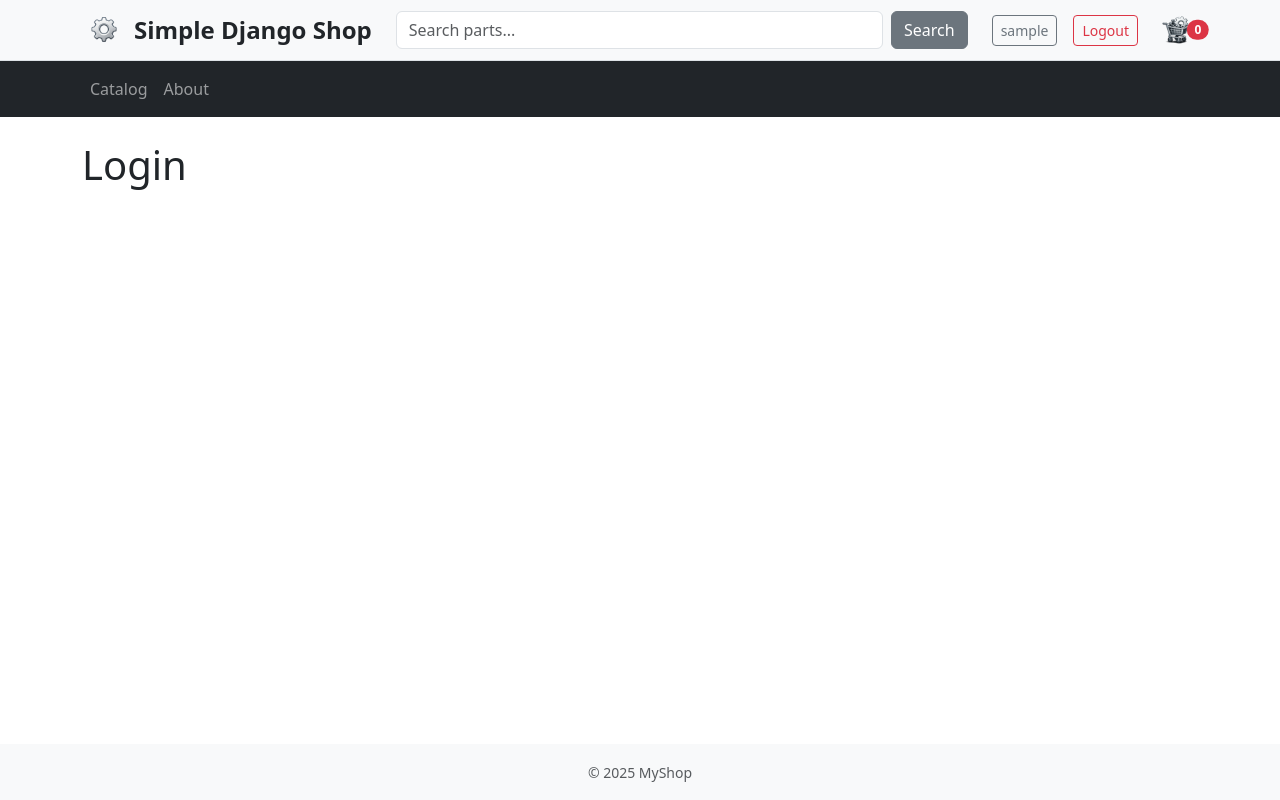
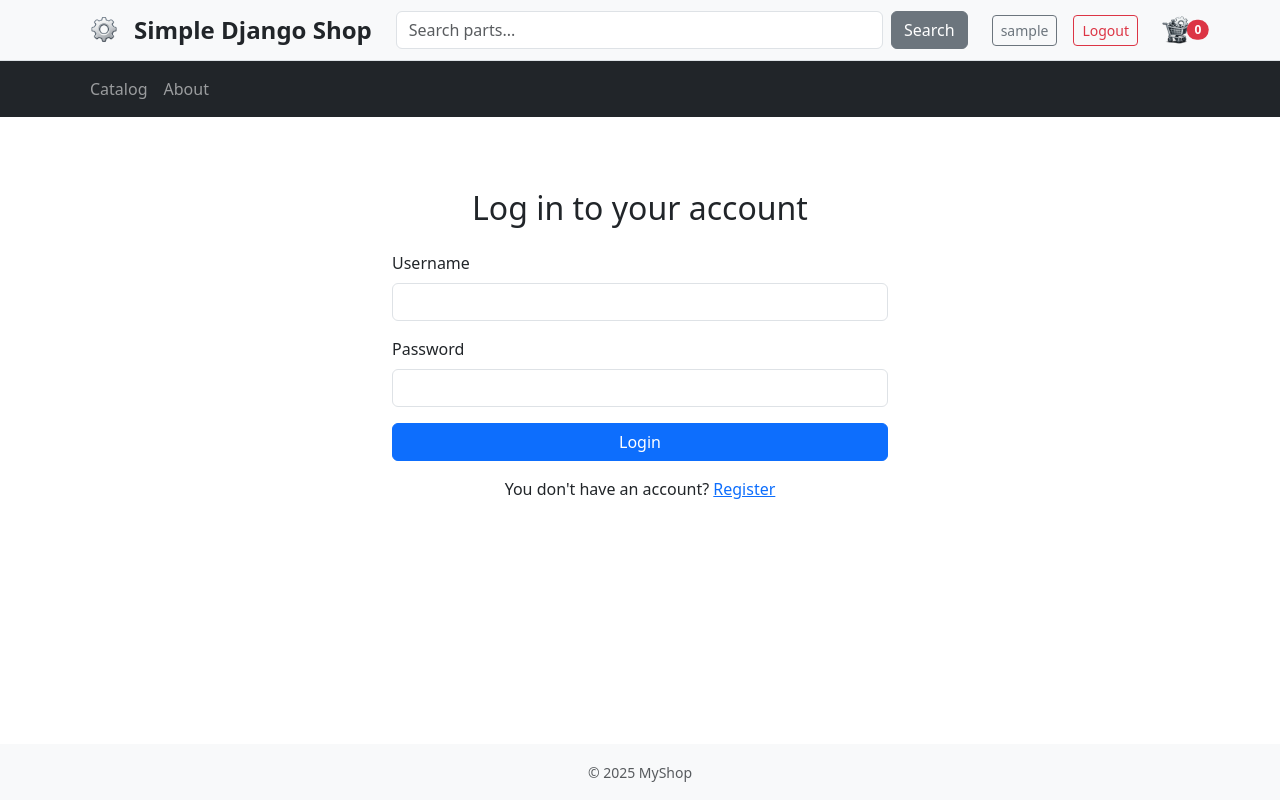
Before and after one commit to Igor-prog41/autoparts_shop_mvp, a Django app: page /profile/ in a window 1280 px wide. Run offline with Django 5.2, Linux system fonts and the light colour scheme; the visitor is signed in with stand-in values (Sample User, id 1); data comes from the database, SQL or seed files in the repository.

Commit message:
feat: add login and registration HTML templates in project UI style

```diff
--- a/apps/cart/views.py
+++ b/apps/cart/views.py
@@ -3,6 +3,6 @@
 
 def cart_view_http(request):
 
-    return render(request, 'users/login.html', {
+    return render(request, 'cart/cart.html', {
 
     })
--- a/config/settings.py
+++ b/config/settings.py
@@ -18,7 +18,7 @@
     raise RuntimeError("DJANGO_SECRET_KEY is not set")
 
 # SECURITY WARNING: don't run with debug turned on in production!
-DEBUG = True
+DEBUG = False
 
 ALLOWED_HOSTS = ["*"]
 
--- a/templates/users/login.html
+++ b/templates/users/login.html
@@ -7,6 +7,35 @@
 
 {% block content %}
 
-<H1> Login </H1>
+<div class="container py-5" style="max-width: 520px;">
+   <h2 class="mb-4 text-center">Log in to your account</h2>
+   {% if error %}
+       <div class="alert alert-danger">{{ error }}</div>
+   {% endif %}
+
+    <form method="post">
+       {% csrf_token %}
+
+       <div class="mb-3">
+          <label class="form-label" for="username">Username</label>
+          <input type="text" name="username" class="form-control" id="username" required>
+       </div>
+
+       <div class="mb-3">
+          <label class="form-label" for="password">Password</label>
+          <input type="password" name="password" class="form-control" id="password" required>
+       </div>
+
+       <button type="submit" class="btn btn-primary w-100">
+          Login
+       </button>
+
+       <p class="mt-3 text-center">
+          You don't have an account?
+          <a href="{% url 'register' %}">Register</a>
+       </p>
+
+    </form>
+</div>
 
 {% endblock %}
```
Also changed, not shown: templates/cart/cart.html (added, +12 -0 lines), templates/users/register.html (+35 -1 lines).
